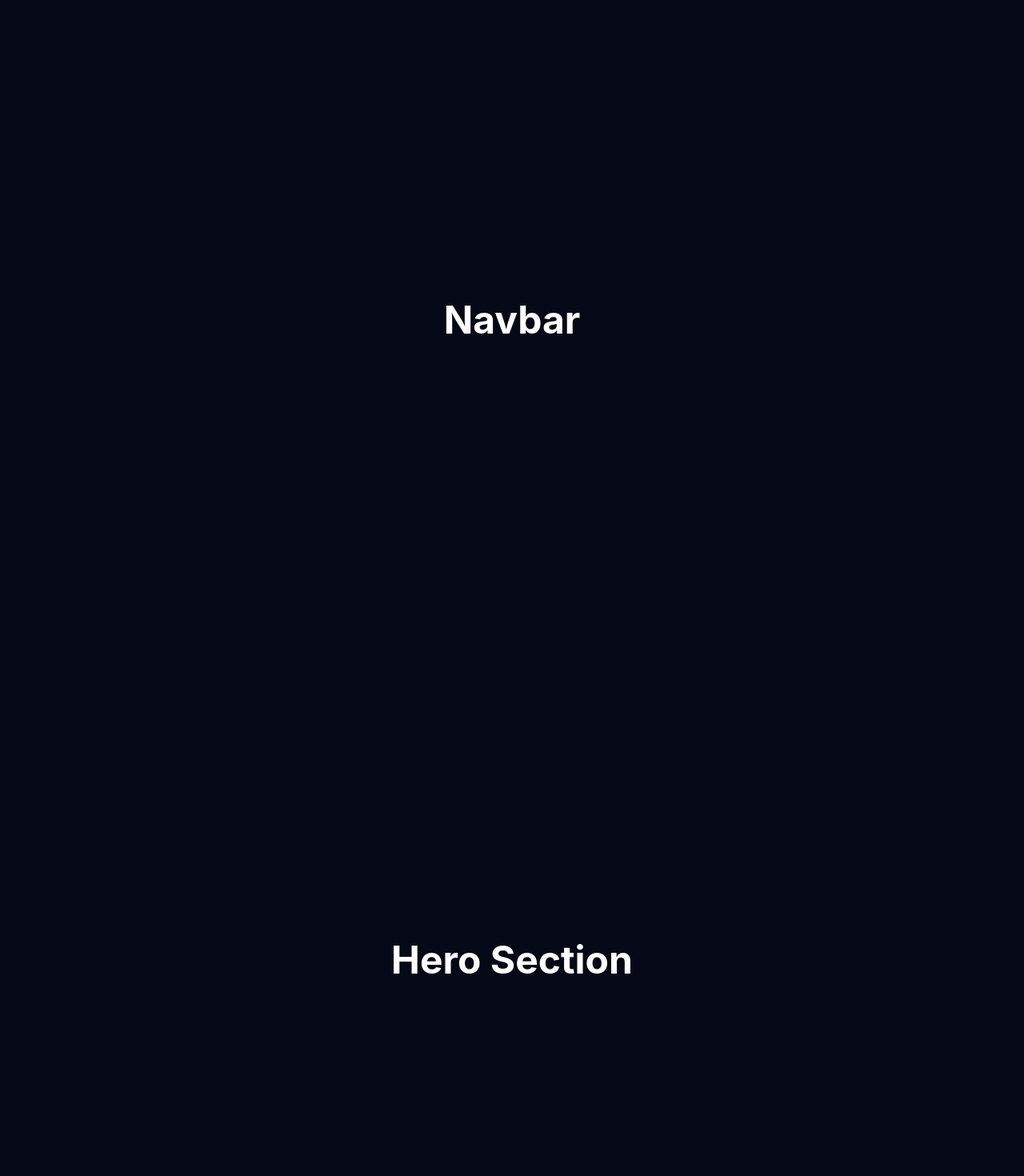
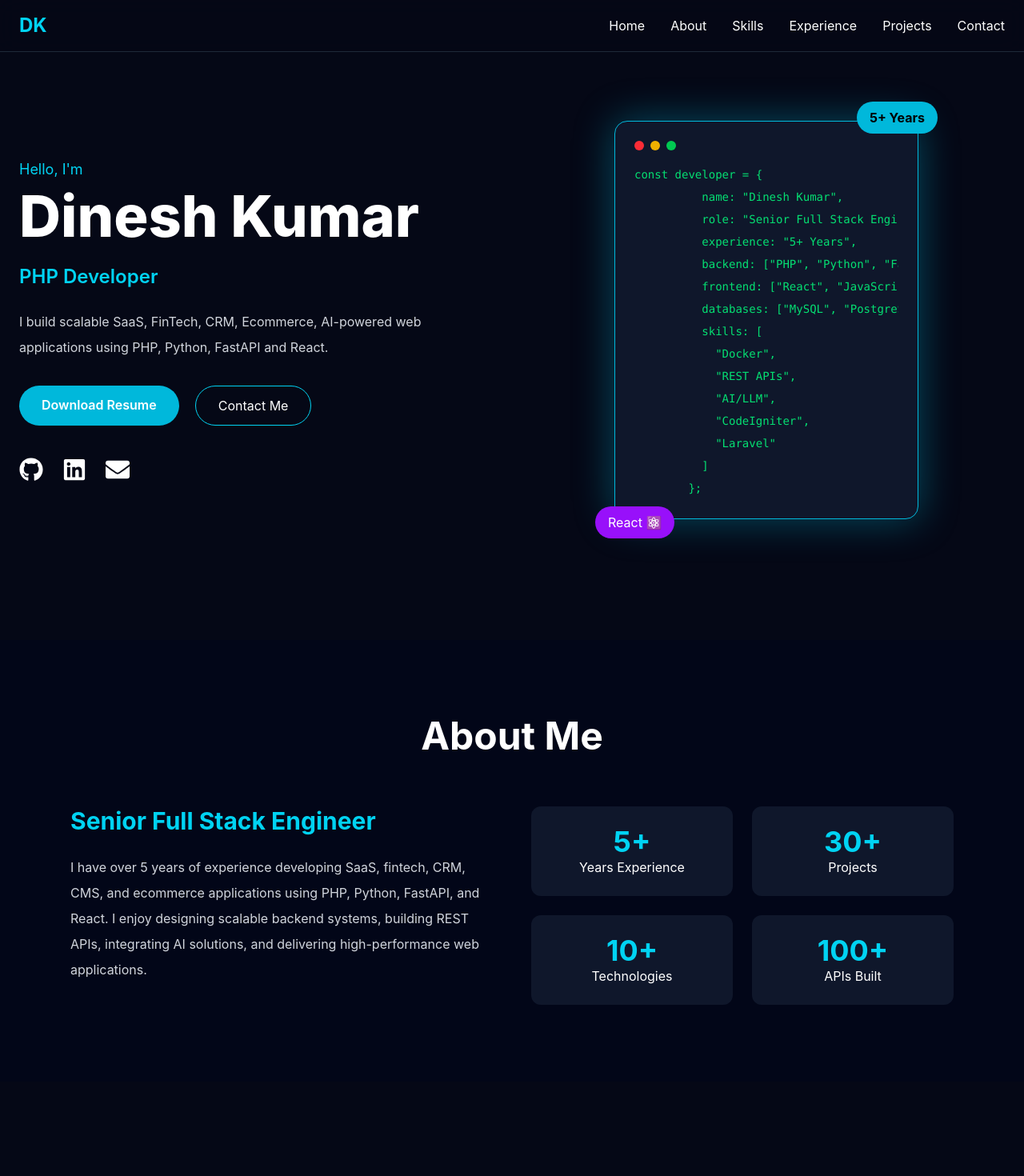
Before and after one commit to Dinez33/dinesh-kumar-portfolio, a React app in the folder frontend/: page / in a window 1280 px wide. Shown: the top 1470 px of the page at 80% size. Built offline with nearby package versions, Linux system fonts and the light colour scheme; the HTML template or start-up script is replaced by a standard one.

Commit message:
Create hero section and about section

```diff
--- a/frontend/src/components/About/About.jsx
+++ b/frontend/src/components/About/About.jsx
@@ -1,9 +1,73 @@
-export default function ComponentName() {
+import { motion } from "framer-motion";
+
+export default function About() {
   return (
-    <section className="min-h-screen flex items-center justify-center">
-      <h1 className="text-5xl font-bold">
-        About Page
-      </h1>
+    <section
+      id="about"
+      className="py-24 bg-slate-950 text-white"
+    >
+      <div className="max-w-6xl mx-auto px-6">
+
+        <motion.h2
+          initial={{ opacity: 0, y: 40 }}
+          whileInView={{ opacity: 1, y: 0 }}
+          transition={{ duration: .6 }}
+          className="text-5xl font-bold text-center mb-16"
+        >
+          About Me
+        </motion.h2>
+
+        <div className="grid md:grid-cols-2 gap-12">
+
+          <div>
+            <h3 className="text-3xl font-bold text-cyan-400 mb-6">
+              Senior Full Stack Engineer
+            </h3>
+
+            <p className="text-gray-300 leading-8">
+              I have over 5 years of experience developing SaaS, fintech,
+              CRM, CMS, and ecommerce applications using PHP, Python,
+              FastAPI, and React. I enjoy designing scalable backend systems,
+              building REST APIs, integrating AI solutions, and delivering
+              high-performance web applications.
+            </p>
+          </div>
+
+          <div className="grid grid-cols-2 gap-6">
+
+            <div className="bg-slate-900 rounded-xl p-6 text-center">
+              <h4 className="text-4xl font-bold text-cyan-400">
+                5+
+              </h4>
+              <p>Years Experience</p>
+            </div>
+
+            <div className="bg-slate-900 rounded-xl p-6 text-center">
+              <h4 className="text-4xl font-bold text-cyan-400">
+                30+
+              </h4>
+              <p>Projects</p>
+            </div>
+
+            <div className="bg-slate-900 rounded-xl p-6 text-center">
+              <h4 className="text-4xl font-bold text-cyan-400">
+                10+
+              </h4>
+              <p>Technologies</p>
+            </div>
+
+            <div className="bg-slate-900 rounded-xl p-6 text-center">
+              <h4 className="text-4xl font-bold text-cyan-400">
+                100+
+              </h4>
+              <p>APIs Built</p>
+            </div>
+
+          </div>
+
+        </div>
+
+      </div>
     </section>
   );
 }
--- a/frontend/src/components/Hero/Hero.jsx
+++ b/frontend/src/components/Hero/Hero.jsx
@@ -1,9 +1,145 @@
-export default function ComponentName() {
+import { motion } from "framer-motion";
+import { TypeAnimation } from "react-type-animation";
+import { FaGithub, FaLinkedin, FaEnvelope } from "react-icons/fa";
+import resume from "../../assets/resume.pdf";
+
+export default function Hero() {
   return (
-    <section className="min-h-screen flex items-center justify-center">
-      <h1 className="text-5xl font-bold">
-        Hero Section
-      </h1>
+    <section
+      id="home"
+      className="relative min-h-screen flex items-center justify-center overflow-hidden bg-[#050816] text-white px-6"
+    >
+      <div className="absolute inset-0 -z-10">
+
+        <div className="absolute top-20 left-20 w-72 h-72 bg-cyan-500/20 rounded-full blur-3xl"></div>
+
+        <div className="absolute bottom-10 right-10 w-96 h-96 bg-purple-600/20 rounded-full blur-3xl"></div>
+
+        <div className="absolute top-1/2 left-1/2 w-80 h-80 bg-pink-500/10 rounded-full blur-3xl"></div>
+
+      </div>
+      <div className="max-w-7xl mx-auto grid md:grid-cols-2 gap-10 items-center">
+
+        {/* Left Side */}
+        <motion.div
+          initial={{ opacity: 0, x: -80 }}
+          animate={{ opacity: 1, x: 0 }}
+          transition={{ duration: 0.8 }}
+        >
+          <p className="text-cyan-400 text-lg mb-2">
+            Hello, I'm
+          </p>
+
+          <h1 className="text-5xl md:text-7xl font-extrabold">
+            Dinesh Kumar
+          </h1>
+
+          <div className="text-2xl mt-6 text-cyan-400 font-semibold">
+            <TypeAnimation
+              sequence={[
+                "Senior Full Stack Engineer",
+                2000,
+                "PHP Developer",
+                2000,
+                "Python Developer",
+                2000,
+                "React Developer",
+                2000,
+                "FastAPI Developer",
+                2000,
+              ]}
+              wrapper="span"
+              repeat={Infinity}
+            />
+          </div>
+
+          <p className="mt-6 text-gray-300 leading-8">
+            I build scalable SaaS, FinTech, CRM, Ecommerce,
+            AI-powered web applications using PHP,
+            Python, FastAPI and React.
+          </p>
+
+          <div className="mt-8 flex gap-5 flex-wrap">
+            <a
+              href={resume}
+              download
+              className="bg-cyan-500 hover:bg-cyan-600 transition px-7 py-3 rounded-full font-semibold"
+            >
+              Download Resume
+            </a>
+
+            <a
+              href="#contact"
+              className="border border-cyan-400 px-7 py-3 rounded-full hover:bg-cyan-500 transition"
+            >
+              Contact Me
+            </a>
+          </div>
+
+          <div className="flex gap-6 text-3xl mt-10">
+            <a href="https://github.com/YOUR_USERNAME" target="_blank" rel="noreferrer">
+              <FaGithub />
+            </a>
+
+            <a href="https://linkedin.com/in/YOUR_PROFILE" target="_blank" rel="noreferrer">
+              <FaLinkedin />
+            </a>
+
+            <a href="mailto:dinezk333@gmail.com">
+              <FaEnvelope />
+            </a>
+          </div>
+        </motion.div>
+
+        {/* Right Side */}
+        <motion.div
+          initial={{ opacity: 0, x: 80 }}
+          animate={{ opacity: 1, x: 0 }}
+          transition={{ duration: 1 }}
+          className="flex justify-center"
+        >
+          <div className="relative">
+
+            <div className="bg-slate-900 border border-cyan-500 rounded-2xl p-6 shadow-[0_0_50px_rgba(6,182,212,.4)] w-[380px]">
+
+              <div className="flex gap-2 mb-4">
+                <div className="w-3 h-3 rounded-full bg-red-500"></div>
+                <div className="w-3 h-3 rounded-full bg-yellow-500"></div>
+                <div className="w-3 h-3 rounded-full bg-green-500"></div>
+              </div>
+
+              <pre className="text-sm leading-7 text-green-400 overflow-x-auto">
+        {`const developer = {
+          name: "Dinesh Kumar",
+          role: "Senior Full Stack Engineer",
+          experience: "5+ Years",
+          backend: ["PHP", "Python", "FastAPI"],
+          frontend: ["React", "JavaScript"],
+          databases: ["MySQL", "PostgreSQL"],
+          skills: [
+            "Docker",
+            "REST APIs",
+            "AI/LLM",
+            "CodeIgniter",
+            "Laravel"
+          ]
+        };`}
+              </pre>
+
+            </div>
+
+            <div className="absolute -top-6 -right-6 bg-cyan-500 px-4 py-2 rounded-full text-black font-bold">
+              5+ Years
+            </div>
+
+            <div className="absolute -bottom-6 -left-6 bg-purple-600 px-4 py-2 rounded-full">
+              React ⚛️
+            </div>
+
+          </div>
+        </motion.div>
+
+      </div>
     </section>
   );
 }
--- a/frontend/src/components/Navbar/Navbar.jsx
+++ b/frontend/src/components/Navbar/Navbar.jsx
@@ -1,9 +1,58 @@
-export default function ComponentName() {
+import { useState } from "react";
+
+export default function Navbar() {
+  const [open, setOpen] = useState(false);
+
+  const menu = [
+    "Home",
+    "About",
+    "Skills",
+    "Experience",
+    "Projects",
+    "Contact",
+  ];
+
   return (
-    <section className="min-h-screen flex items-center justify-center">
-      <h1 className="text-5xl font-bold">
-        Navbar
-      </h1>
-    </section>
+    <nav className="fixed top-0 w-full bg-[#050816]/80 backdrop-blur-md z-50 border-b border-gray-800">
+      <div className="max-w-7xl mx-auto px-6 py-4 flex justify-between items-center">
+        <h1 className="text-2xl font-bold text-cyan-400">
+          DK
+        </h1>
+
+        <ul className="hidden md:flex gap-8">
+          {menu.map((item) => (
+            <li key={item}>
+              <a
+                href={`#${item.toLowerCase()}`}
+                className="hover:text-cyan-400 transition"
+              >
+                {item}
+              </a>
+            </li>
+          ))}
+        </ul>
+
+        <button
+          className="md:hidden"
+          onClick={() => setOpen(!open)}
+        >
+          ☰
+        </button>
+      </div>
+
+      {open && (
+        <div className="md:hidden bg-[#111827]">
+          {menu.map((item) => (
+            <a
+              key={item}
+              href={`#${item.toLowerCase()}`}
+              className="block px-6 py-3 border-b border-gray-700"
+            >
+              {item}
+            </a>
+          ))}
+        </div>
+      )}
+    </nav>
   );
 }
--- /dev/null
+++ b/frontend/src/data/portfolio.js
@@ -0,0 +1,29 @@
+export const portfolio = {
+  name: "Dinesh Kumar",
+  role: "Senior Full Stack Engineer",
+  location: "Chennai, Tamil Nadu",
+
+  experience: "5+ Years",
+
+  email: "dinezk333@gmail.com",
+
+  github: "https://github.com/YOUR_GITHUB",
+
+  linkedin: "https://linkedin.com/in/YOUR_LINKEDIN",
+
+  resume: "/resume.pdf",
+
+  technologies: [
+    "PHP",
+    "Laravel",
+    "CodeIgniter",
+    "Python",
+    "FastAPI",
+    "React",
+    "JavaScript",
+    "Docker",
+    "Git",
+    "MySQL",
+    "PostgreSQL"
+  ]
+};
```
Also changed, not shown: 1 other file (tests, documents, lock files or other folders).
